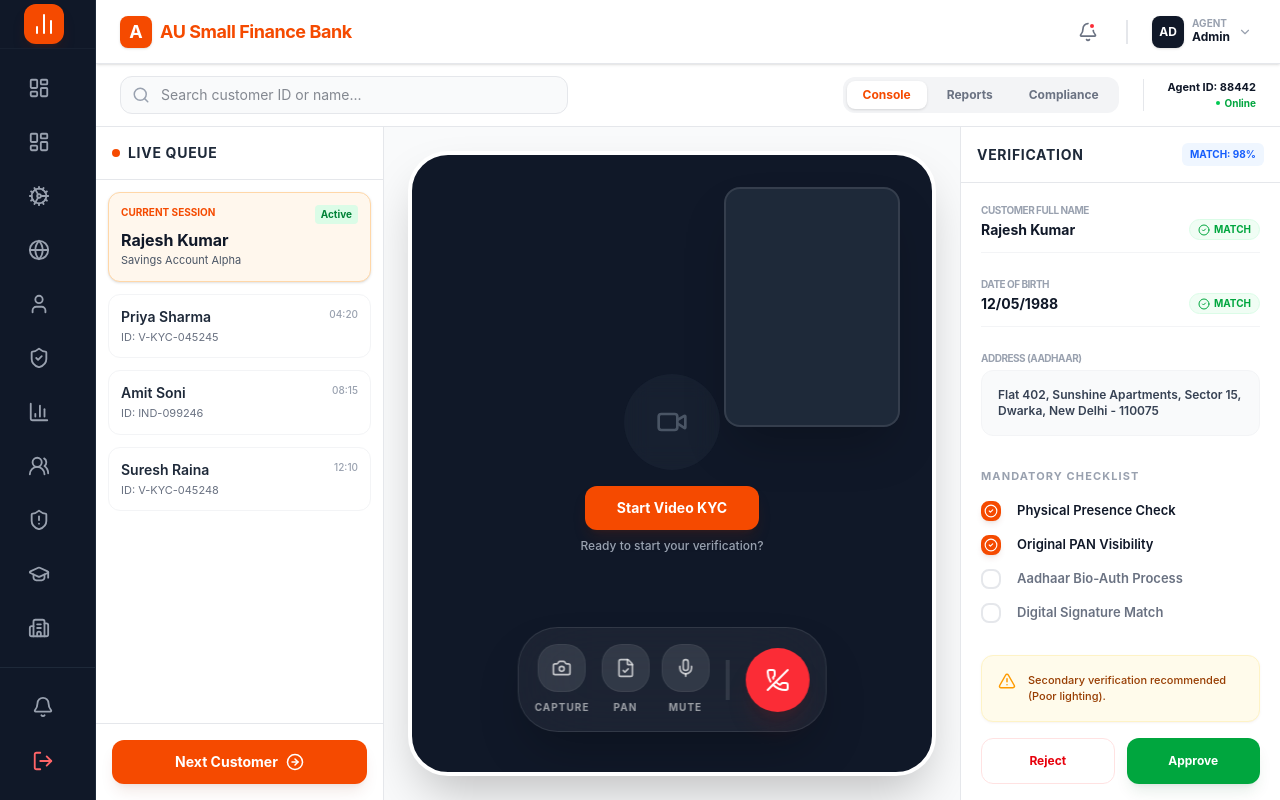
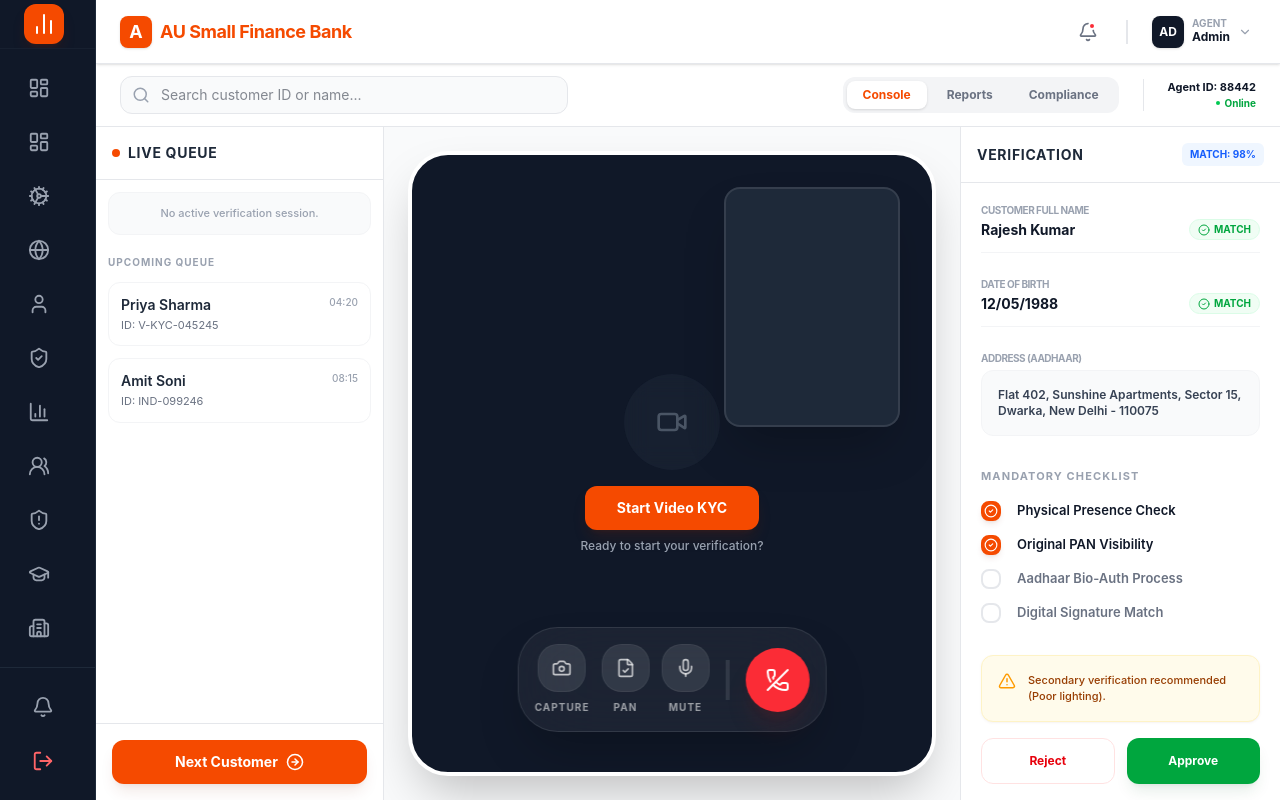
Before and after one commit to indra720/AuBank, a React (Vite) app: page / in a window 1280 px wide. Built offline with nearby package versions, Linux system fonts and the light colour scheme; the HTML template or start-up script is replaced by a standard one.

Commit message:
new code push cusoemr

```diff
--- a/src/pages/AgentVideokyc.jsx
+++ b/src/pages/AgentVideokyc.jsx
@@ -11,6 +11,7 @@
   Users,
   ClipboardCheck,
   Search,
+  RefreshCw,
 } from "lucide-react";
 
 function AgentVideokyc() {
@@ -126,7 +127,8 @@
       const message = JSON.parse(event.data);
       console.log("Message aaya:", message);
 
-      if (message.type === "call-ended") {
+      if (message.type === "call-ended" || message.type === "close-session") {
+        console.log("Session closing, clearing videos...");
         // Turant video blackout
         if (customerVideoRef.current) {
           customerVideoRef.current.srcObject = null;
@@ -136,12 +138,19 @@
         }
         if (localStreamRef.current) {
           localStreamRef.current.getTracks().forEach((track) => track.stop());
+          localStreamRef.current = null;
         }
         if (peerRef.current) {
           peerRef.current.close();
           peerRef.current = null;
         }
+        if (wsRef.current) {
+          wsRef.current.close();
+          wsRef.current = null;
+        }
         setCallStarted(false);
+        setIsCallActive(false);
+        setCurrentCustomer(null);
         setRoomId("");
         return;
       }
@@ -210,7 +219,6 @@
     joinAsAgent();
   }, [callStarted, roomId]); // Added roomId to dependency array
 
-  useEffect(() => {
   const fetchPendingKycRequests = async () => {
     const agentToken = localStorage.getItem("access_token");
     try {
@@ -224,17 +232,23 @@
       }
       const data = await response.json();
       setPendingKycRequests(data);
-
-        // Removed auto-setting of currentCustomer here
     } catch (error) {
       console.error("Error fetching pending KYC requests:", error);
     }
   };
 
+  useEffect(() => {
     fetchPendingKycRequests();
-    const interval = setInterval(fetchPendingKycRequests, 3000); // Poll every 3 seconds
-    return () => clearInterval(interval); // Cleanup on unmount
-  }, [callStarted, currentCustomer]);
+
+    // Smart Polling: Only poll if NOT in a call and window is active
+    const interval = setInterval(() => {
+      if (!callStarted) {
+        fetchPendingKycRequests();
+      }
+    }, 10000); // 10 seconds is very safe for the backend
+
+    return () => clearInterval(interval);
+  }, [callStarted]); // Re-evaluate when call state changes
 
   return (
     <div className="flex h-full flex-col overflow-hidden bg-gray-50">
@@ -314,13 +328,21 @@
           ${activeTab === "queue" ? "flex" : "hidden lg:flex"}
         `}
         >
-          <div className="p-4 border-b border-gray-200">
+          <div className="p-4 border-b border-gray-200 flex items-center justify-between">
             <div className="flex items-center gap-2">
               <span className="flex h-2 w-2 rounded-full bg-orange-600 animate-pulse"></span>
               <h2 className="font-bold text-gray-800 text-sm tracking-wider uppercase">
                 Live Queue
               </h2>
+              <span className="text-[8px] text-green-500 font-bold uppercase tracking-widest bg-green-50 px-1 rounded ml-1">Live</span>
             </div>
+            <button
+              onClick={fetchPendingKycRequests}
+              className="p-1.5 hover:bg-gray-100 rounded-lg text-gray-400 hover:text-orange-600 transition-all active:rotate-180"
+              title="Refresh Queue"
+            >
+              <RefreshCw size={16} />
+            </button>
           </div>
 
           <div className="flex-1 overflow-y-auto p-3 space-y-3">
--- a/src/pages/VideoKyc.jsx
+++ b/src/pages/VideoKyc.jsx
@@ -23,6 +23,7 @@
       "Flat 402, Sunshine Apartments, Sector 15, Dwarka, New Delhi - 110075",
   });
   const [isCallActive, setIsCallActive] = useState(false);
+  const [connectedAgent, setConnectedAgent] = useState(null);
   const agentVideoRef = useRef(null);
   const peerRef = useRef(null);
   const customerVideoRef = useRef(null);
@@ -126,7 +127,8 @@
       const message = JSON.parse(event.data);
       console.log("Message aaya:", message);
 
-     if (message.type === "call-ended") {
+      if (message.type === "call-ended" || message.type === "close-session") {
+        console.log("Session closing, clearing videos...");
         // Turant video blackout
         if (agentVideoRef.current) {
           agentVideoRef.current.srcObject = null;
@@ -136,12 +138,18 @@
         }
         if (localStreamRef.current) {
           localStreamRef.current.getTracks().forEach((track) => track.stop());
+          localStreamRef.current = null;
         }
         if (peerRef.current) {
           peerRef.current.close();
           peerRef.current = null;
         }
+        if (wsRef.current) {
+          wsRef.current.close();
+          wsRef.current = null;
+        }
         setIsCallActive(false);
+        setConnectedAgent(null);
         return;
       }
 
@@ -161,6 +169,14 @@
         console.log("Answer bhej diya!");
       } else if (message.type === "peer-joined") {
         console.log("Peer join ho gaya:", message.role);
+
+        if (message.role === "agent") {
+          setConnectedAgent({
+            id: message.agent_id || "88442",
+            status: "Active"
+          });
+        }
+
         if (message.role === "customer") {
           const offer = await peerRef.current.createOffer();
           await peerRef.current.setLocalDescription(offer);
@@ -336,25 +352,33 @@
           </div>
 
           <div className="flex-1 overflow-y-auto p-3 space-y-3">
+            {isCallActive ? (
               <div className="bg-orange-50 border border-orange-200 rounded-xl p-3 shadow-sm">
                 <div className="flex justify-between items-start text-[10px] font-bold">
                   <span className="text-orange-600 uppercase">
-                  Current Session
+                    {connectedAgent ? "Agent Connected" : "Request Sent"}
                   </span>
-                <span className="text-green-700 bg-green-100 px-1.5 py-0.5 rounded">
-                  Active
+                  <span className={`px-1.5 py-0.5 rounded ${connectedAgent ? "text-green-700 bg-green-100 animate-pulse" : "text-blue-700 bg-blue-100"}`}>
+                    {connectedAgent ? "Active" : "In Queue"}
                   </span>
                 </div>
                 <h3 className="font-bold text-gray-900 mt-1">
-                {currentCustomer.name}
+                  {connectedAgent ? `Connected with Agent #${connectedAgent.id}` : "Waiting for Agent..."}
                 </h3>
                 <p className="text-[11px] text-gray-600">Savings Account Alpha</p>
               </div>
+            ) : (
+              <div className="p-3 bg-gray-50 border border-gray-100 rounded-xl text-center">
+                <p className="text-[11px] text-gray-400 font-medium">No active verification session.</p>
+              </div>
+            )}
 
+            <div className="pt-2">
+              <h4 className="text-[10px] font-bold text-gray-400 uppercase tracking-widest mb-3">Upcoming Queue</h4>
+              <div className="space-y-3">
                 {[
                   { name: "Priya Sharma", id: "V-KYC-045245", time: "04:20" },
                   { name: "Amit Soni", id: "IND-099246", time: "08:15" },
-              { name: "Suresh Raina", id: "V-KYC-045248", time: "12:10" },
                 ].map((item, i) => (
                   <div
                     key={i}
@@ -373,6 +397,8 @@
                     </p>
                   </div>
                 ))}
+              </div>
+            </div>
           </div>
 
           <div className="p-4 border-t border-gray-200">
```
Lines whose indentation alone changed are shown as unchanged.
